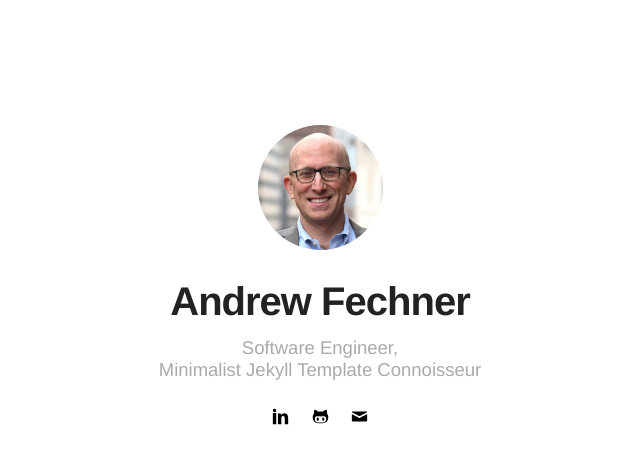
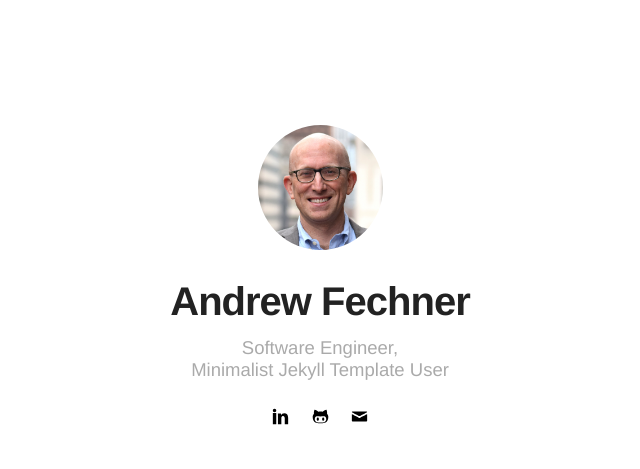
Before and after one commit to arfnj/arfnj.github.io, a Jekyll site: the page built from index.html, in a window 1280 px wide. Shown: the top 469 px of the page, without its empty margins (320-960 px from the left). Built offline with Jekyll 4.4.1, drawn with Linux system fonts in a browser that asks for light colours.

Commit message:
Connoisseur to User

```diff
--- a/_config.yml
+++ b/_config.yml
@@ -1,7 +1,7 @@
 # main text of home
 name: Andrew Fechner
 bio: Software Engineer,
-bio2: Minimalist Jekyll Template Connoisseur
+bio2: Minimalist Jekyll Template User
 
 # twitter summary info
 description: A blog about technology and stuff related
```
